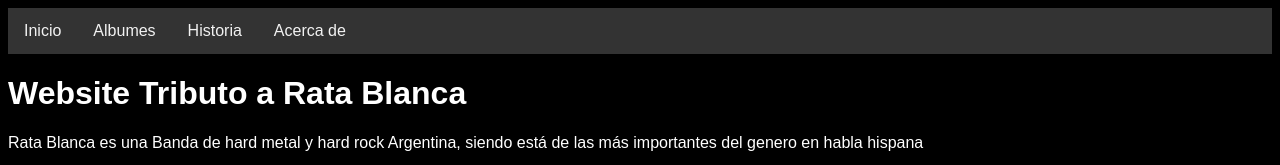
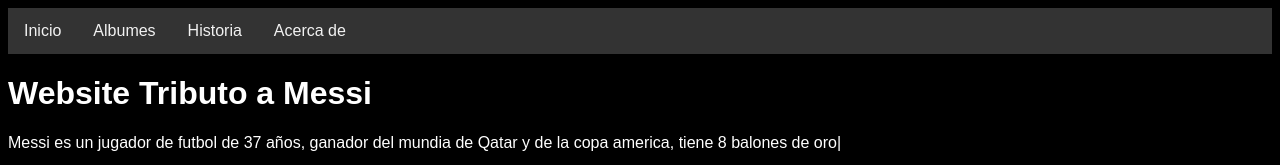
Before and after one commit to cortes222/ratablanca, a plain HTML site: page index.html in a window 1280 px wide. Shown: the top 165 px of the page. Drawn offline with Linux system fonts and the light colour scheme.

Commit message:
Update index.html

```diff
--- a/index.html
+++ b/index.html
@@ -1,7 +1,7 @@
 <!DOCTYPE html>
   <html lang="es">
     <head>
-      <title>fan page de Rata Blanca</title>
+      <title>fan page de Messi</title>
       <link rel="stylesheet" href="rata.css">
     </head>
     <body>
@@ -11,8 +11,8 @@
         <a href="historia.html">Historia</a>
         <a href="acerca.html">Acerca de</a>
       </div>
-      <h1>Website Tributo a Rata Blanca</h1>
-      <p>Rata Blanca es una Banda de hard metal y hard rock Argentina, siendo está de las más importantes del genero en habla hispana</p>
+      <h1>Website Tributo a Messi</h1>
+      <p>Messi es un jugador de futbol de 37 años, ganador del mundia de Qatar y de la copa america, tiene 8 balones de oro|</p>
       <img  class="imagenIndex" src="https://encrypted-tbn0.gstatic.com/images?q=tbn:ANd9GcQV1KdlXe0dGYCvQTmVI-2RBZTyvfzAicbgNA&s">
       <img class="imagenIndex" src="https://www.cmtv.com.ar/imagenes_artistas/252.webp">
     </body>
```
